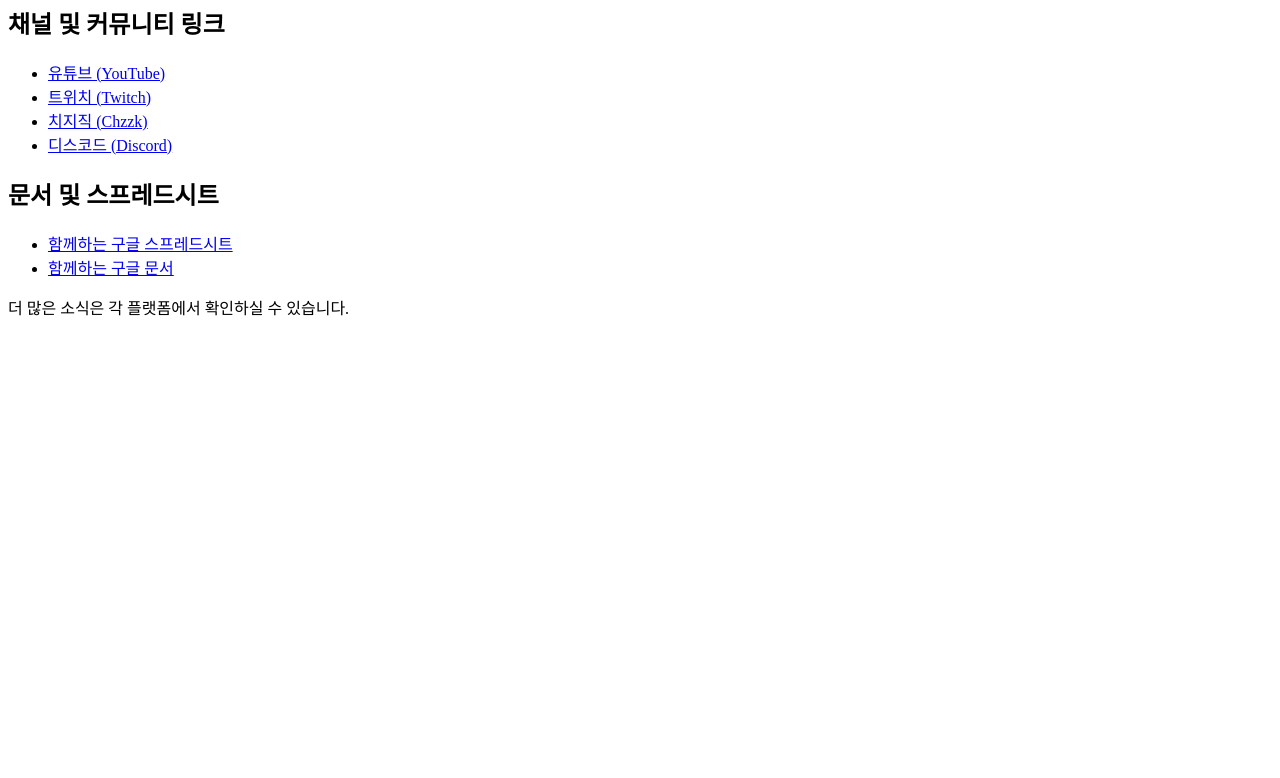
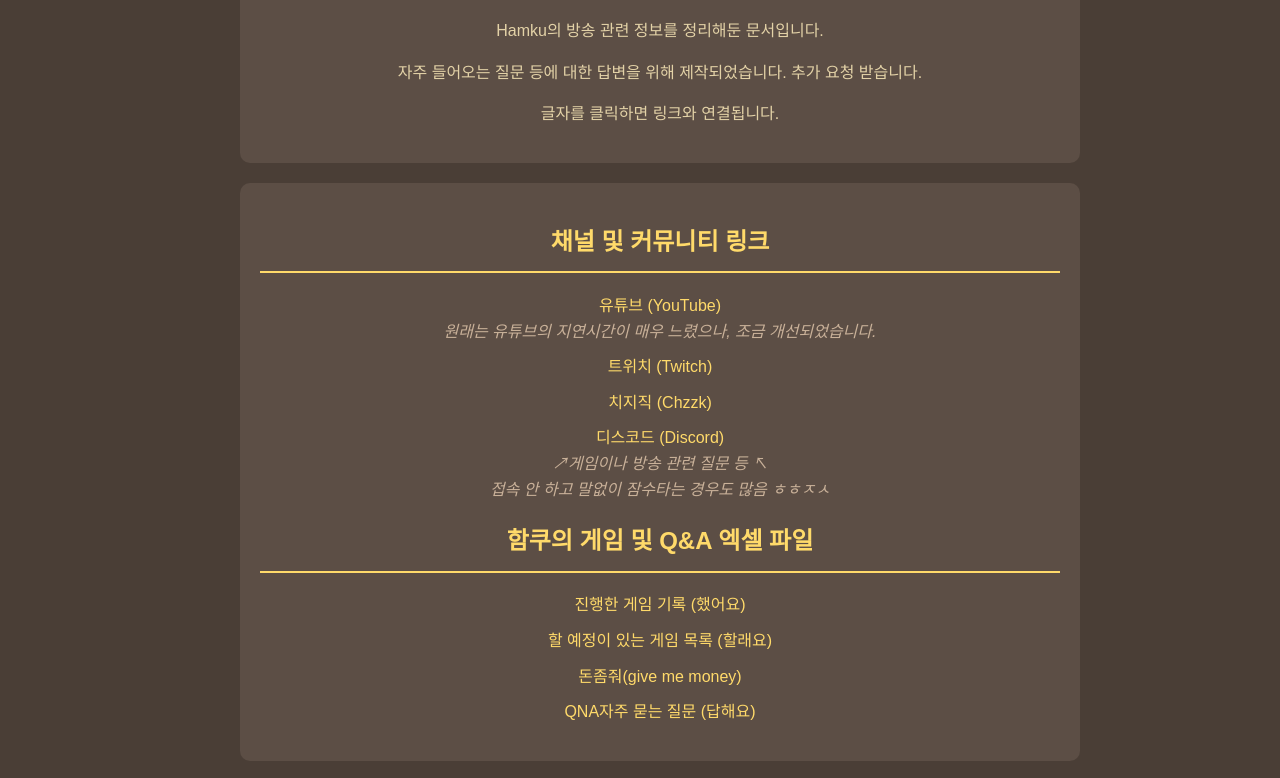
Before and after one commit to codeAPPpark/Hamku39, a plain HTML site: page index.html in a window 1280 px wide. Shown: the part 128-906 px from the top of the page. Before the commit the page ends 800 px from the top, so only its background shows below. Drawn offline with Linux system fonts and the light colour scheme.

Commit message:
Update index.html

```diff
--- a/index.html
+++ b/index.html
@@ -3,34 +3,103 @@
 <head>
     <meta charset="UTF-8">
     <meta name="viewport" content="width=device-width, initial-scale=1.0">
-    <title>함쿠님의 소개 페이지</title>
+    <title>소개 페이지</title>
+    <style>
+        body {
+            background-color: #4a3e36;
+            color: #e3d2a7;
+            font-family: 'Malgun Gothic', '맑은 고딕', sans-serif;
+            line-height: 1.6;
+            margin: 0;
+            padding: 20px;
+            display: flex;
+            flex-direction: column;
+            align-items: center; /* 모든 내용을 수평 중앙에 정렬합니다. */
+        }
+
+        .container {
+            width: 90%;
+            max-width: 800px; /* 너무 넓어지지 않도록 최대 너비를 설정합니다. */
+            text-align: center; /* 텍스트를 중앙에 정렬합니다. */
+        }
+
+        header, main, footer {
+            background-color: #5c4e45;
+            padding: 20px;
+            margin-bottom: 20px;
+            border-radius: 10px;
+            width: 100%; /* 컨테이너 너비에 맞춥니다. */
+        }
+
+        h1, h2 {
+            color: #ffda6a;
+            border-bottom: 2px solid #ffda6a;
+            padding-bottom: 10px;
+        }
+
+        a {
+            color: #ffda6a;
+            text-decoration: none;
+            transition: color 0.3s;
+        }
+
+        a:hover {
+            color: #fff;
+        }
+
+        ul {
+            list-style-type: none;
+            padding: 0;
+        }
+
+        li {
+            margin-bottom: 10px;
+        }
+
+        .note {
+            font-style: italic;
+            color: #c9b199;
+        }
+    </style>
 </head>
 <body>
 
+    <div class="container">
         <header>
-        <h1>함쿠님의 채널에 오신 것을 환영합니다!</h1>
-        <p>함께 소통하고 즐거운 시간을 보내고 싶으시다면, 아래 링크들을 확인해주세요.</p>
+            <h1>Hamku님의 방송에 오신 것을 환영합니다!</h1>
+            <p>Hamku의 방송 관련 정보를 정리해둔 문서입니다.</p>
+            <p>자주 들어오는 질문 등에 대한 답변을 위해 제작되었습니다. 추가 요청 받습니다.</p>
+			<p>글자를 클릭하면 링크와 연결됩니다.</p>
         </header>
 
         <main>
             <h2>채널 및 커뮤니티 링크</h2>
             <ul>
-            <li><a href="https://www.youtube.com/@hamku39" target="_blank">유튜브 (YouTube)</a></li>
+                <li><a href="https://www.youtube.com/@hamku39" target="_blank">유튜브 (YouTube)</a><br><span class="note">원래는 유튜브의 지연시간이 매우 느렸으나, 조금 개선되었습니다.</span></li>
                 <li><a href="https://www.twitch.tv/hamku39" target="_blank">트위치 (Twitch)</a></li>
                 <li><a href="https://chzzk.naver.com/8050613dc4cbb06966edf7361402548f" target="_blank">치지직 (Chzzk)</a></li>
-            <li><a href="https://discord.gg/unyPutBDC8" target="_blank">디스코드 (Discord)</a></li>
+                <li>
+                    <a href="https://discord.gg/unyPutBDC8" target="_blank">디스코드 (Discord)</a>
+                    <br>
+                    <span class="note">↗게임이나 방송 관련 질문 등 ↖</span>
+                    <br>
+                    <span class="note">접속 안 하고 말없이 잠수타는 경우도 많음 ㅎㅎㅈㅅ</span>
+                </li>
             </ul>
 
-        <h2>문서 및 스프레드시트</h2>
+            <h2>함쿠의 게임 및 Q&A 엑셀 파일</h2>
             <ul>
-            <li><a href="https://docs.google.com/spreadsheets/d/1wdwrLPNXTo3qphn6nciHcnpr_AbWtQcysNuLiDubizI/edit?usp=sharing" target="_blank">함께하는 구글 스프레드시트</a></li>
-            <li><a href="https://docs.google.com/document/d/1tLykSnzHpmKnF5hWG1486Ma-oJHBuPimmrW2F2KRtGY/edit?usp=sharing" target="_blank">함께하는 구글 문서</a></li>
+                <li><a href="https://docs.google.com/spreadsheets/d/1wdwrLPNXTo3qphn6nciHcnpr_AbWtQcysNuLiDubizI/edit?usp=sharing" target="_blank">진행한 게임 기록 (했어요)</a></li>
+                <li><a href="https://docs.google.com/document/d/1tLykSnzHpmKnF5hWG1486Ma-oJHBuPimmrW2F2KRtGY/edit?usp=sharing" target="_blank">할 예정이 있는 게임 목록 (할래요)</a></li>
+                <li><a href="https://docs.google.com/document/d/1tLykSnzHpmKnF5hWG1486Ma-oJHBuPimmrW2F2KRtGY/edit?usp=sharing" target="_blank">돈좀줘(give me money)</a></li>
+                <li><a href="https://docs.google.com/document/d/1tLykSnzHpmKnF5hWG1486Ma-oJHBuPimmrW2F2KRtGY/edit?usp=sharing" target="_blank">QNA자주 묻는 질문 (답해요)</a></li>
             </ul>
         </main>
 
         <footer>
             <p>더 많은 소식은 각 플랫폼에서 확인하실 수 있습니다.</p>
         </footer>
+    </div>
 
 </body>
 </html>
```
Lines whose indentation alone changed are shown as unchanged.
